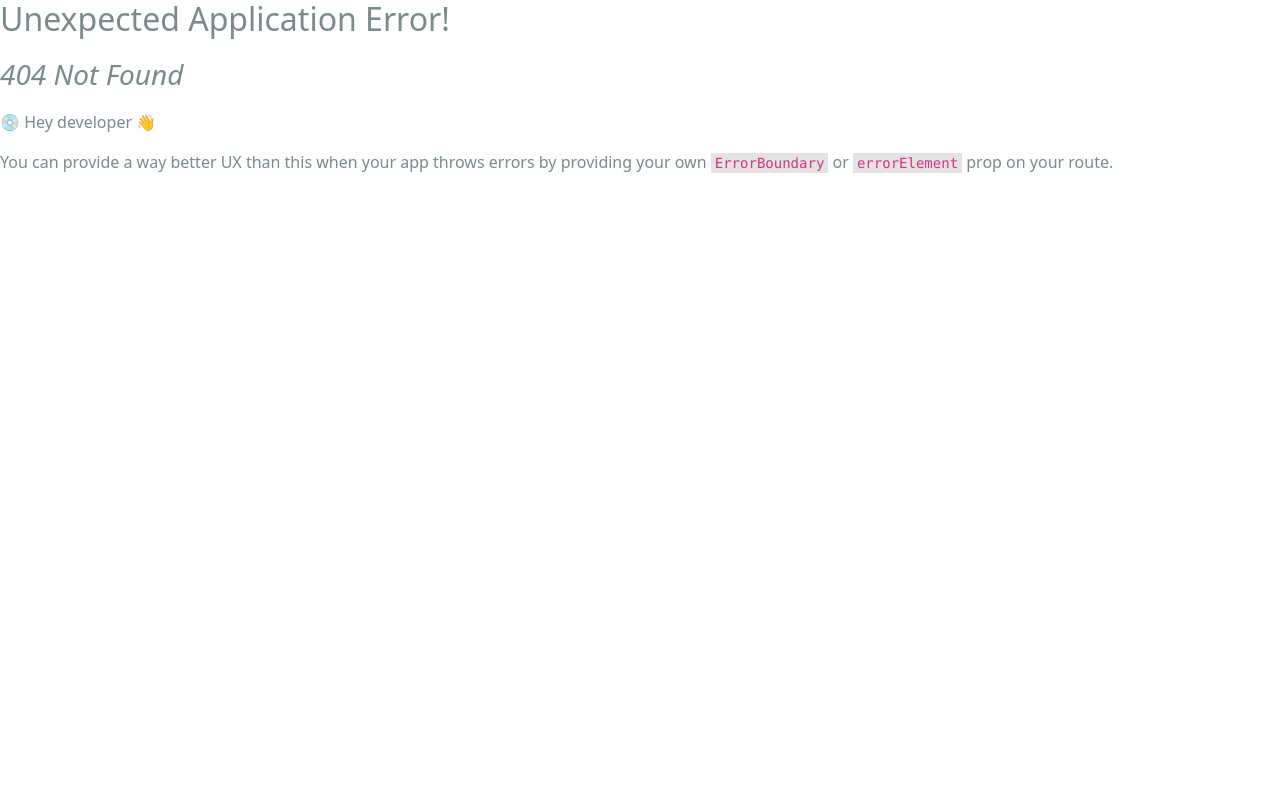
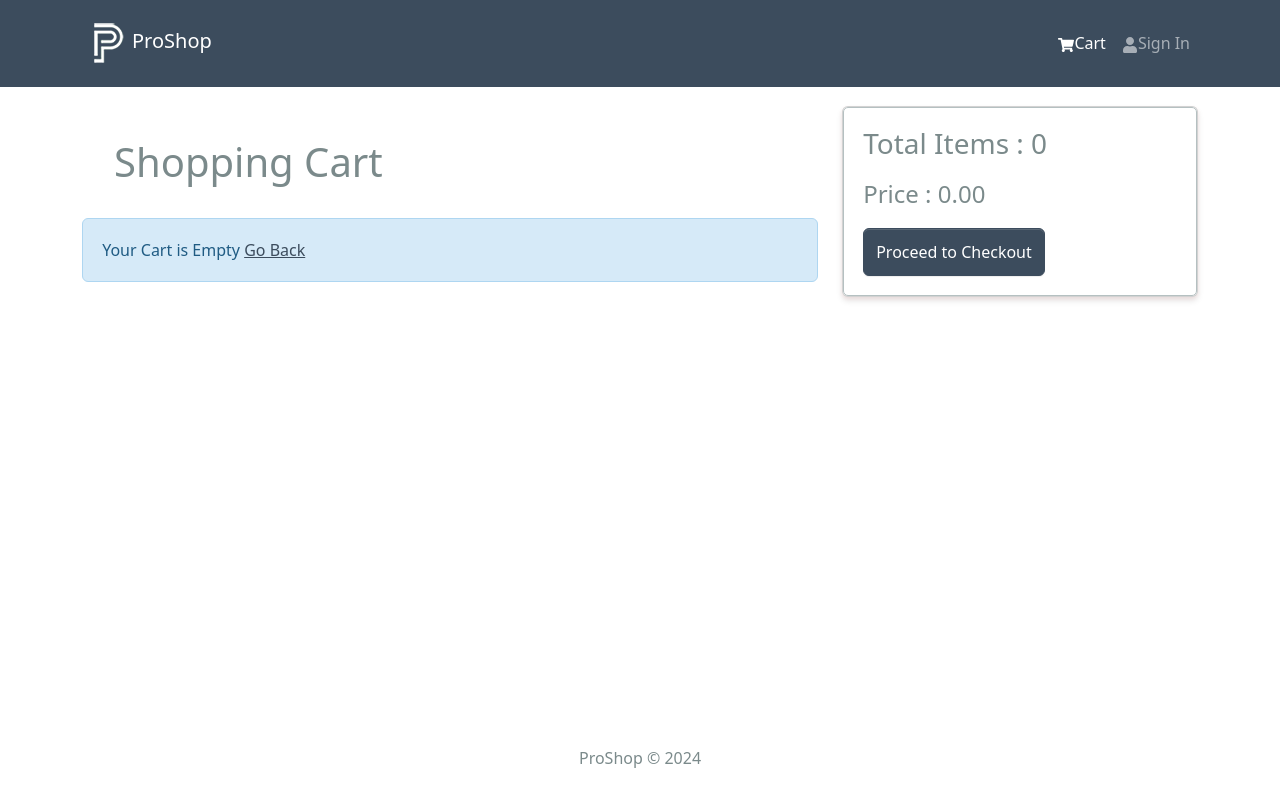
Before and after one commit to nareshkumar1201/ProShop, a React (Create React App) app in the folder frontend/: page /cart in a window 1280 px wide. Before the commit this address had no page. Shown: the top 802 px of the page. Built offline with nearby package versions, Linux system fonts and the light colour scheme.

Commit message:
completed cartscreen functionality

```diff
--- a/frontend/src/index.js
+++ b/frontend/src/index.js
@@ -16,11 +16,13 @@ import App from "./App";
 import reportWebVitals from "./reportWebVitals";
 import HomeScreen from "./screens/HomeScreen";
 import ProductScreen from "./screens/ProductScreen";
+import CartScreen from "./screens/CartScreen";
 const router = createBrowserRouter(
   createRoutesFromElements(
     <Route path="/" element={<App />}>
       <Route index={true} path="/" element={<HomeScreen />} />
       <Route path="/product/:id" element={<ProductScreen />} />
+      <Route path="/cart" element={<CartScreen />} />
     </Route>
   )
 );
--- a/frontend/src/screens/CartScreen.jsx
+++ b/frontend/src/screens/CartScreen.jsx
@@ -1,4 +1,6 @@
 import { useNavigate, Link } from "react-router-dom";
+import { useSelector, useDispatch } from "react-redux";
+import Message from "../components/Message";
 import {
   Row,
   Col,
@@ -8,8 +10,106 @@ import {
   Button,
   Card,
 } from "react-bootstrap";
+import { addToCart, removeFromCart } from "../slices/cartSlice";
+import { FaTrash } from "react-icons/fa";
+
 const CartScreen = () => {
-  return <div>CartScreen</div>;
+  const dispatch = useDispatch();
+  const navigate = useNavigate();
+  const { cartItems } = useSelector((state) => state.cart);
+  const addToCartHandler = async (product, qty) => {
+    dispatch(addToCart({ ...product, qty }));
+  };
+
+  const removeFromCartHandler = async (id) => {
+    console.log("remove from cart request", id);
+    dispatch(removeFromCart(id));
+  };
+
+  const checkoutHandler = () => {
+    navigate("/login?redirect=/shipping");
+  };
+
+  return (
+    <div>
+      <Row>
+        <Col md={8}>
+          <h1 style={{ margin: "2rem" }}>Shopping Cart</h1>
+          {cartItems.length === 0 ? (
+            <Message>
+              Your Cart is Empty <Link to="/">Go Back</Link>
+            </Message>
+          ) : (
+            <ListGroup variant="flush">
+              {cartItems.length > 0 &&
+                cartItems.map((item) => (
+                  <ListGroup.Item key={item._id}>
+                    <Row>
+                      <Col md={2}>
+                        <Image src={item.image} alt={item.name} fluid rounded />
+                      </Col>
+                      <Col md={3}>
+                        <Link to={`/product/${item._id}`}>{item.name}</Link>
+                      </Col>
+                      <Col md={1}>
+                        <Form.Control
+                          as="select"
+                          value={item.qty}
+                          onChange={(e) => {
+                            addToCartHandler(item, Number(e.target.value));
+                          }}
+                        >
+                          {[...Array(item.countInStock).keys()].map((x) => (
+                            <option key={x + 1} value={x + 1}>
+                              {x + 1}
+                            </option>
+                          ))}
+                        </Form.Control>
+                      </Col>
+                      <Col md={2}>{item.price}</Col>
+                      <Col md={2}>
+                        {Number(item.qty * item.price).toFixed(2)}
+                      </Col>
+
+                      <Col md={2}>
+                        <Button
+                          type="button"
+                          variant="light"
+                          onClick={() => removeFromCartHandler(item._id)}
+                        >
+                          <FaTrash />
+                        </Button>
+                      </Col>
+                    </Row>
+                  </ListGroup.Item>
+                ))}
+            </ListGroup>
+          )}
+        </Col>
+        <Col md={4}>
+          <Card>
+            <ListGroup>
+              <ListGroup.Item variant="flush">
+                <h3>
+                  Total Items : {cartItems.reduce((acc, i) => acc + i.qty, 0)}
+                </h3>
+                <h4>
+                  Price :{" "}
+                  {Number(
+                    cartItems.reduce((acc, i) => acc + i.qty * i.price, 0)
+                  ).toFixed(2)}
+                </h4>
+
+                <Button type="button" onClick={checkoutHandler}>
+                  Proceed to Checkout
+                </Button>
+              </ListGroup.Item>
+            </ListGroup>
+          </Card>
+        </Col>
+      </Row>
+    </div>
+  );
 };
 
 export default CartScreen;
--- a/frontend/src/screens/ProductScreen.jsx
+++ b/frontend/src/screens/ProductScreen.jsx
@@ -24,6 +24,7 @@ const ProductScreen = () => {
 
   const addToCartHandler = () => {
     dispatch(addToCart({ ...product, qty }));
+
     navigate("/cart");
   };
 
@@ -69,7 +70,6 @@ const ProductScreen = () => {
                 <ListGroup.Item>
                   Description :{product.description}
                 </ListGroup.Item>
-                000
               </ListGroup>
             </Col>
             <Col md={3}>
@@ -102,7 +102,7 @@ const ProductScreen = () => {
                         <Form.Control
                           as="select"
                           value={qty}
-                          onChange={(e) => setQty(e.target.value)}
+                          onChange={(e) => setQty(Number(e.target.value))}
                         >
                           {[...Array(product.countInStock).keys()].map((x) => (
                             <option key={x + 1} value={x + 1}>
--- a/frontend/src/slices/cartSlice.js
+++ b/frontend/src/slices/cartSlice.js
@@ -24,10 +24,14 @@ const cartSlice = createSlice({
       }
       return updateCart(state);
     },
+    removeFromCart: (state, action) => {
+      state.cartItems = state.cartItems.filter((i) => i._id !== action.payload);
+      return updateCart(state);
+    },
   },
 });
 
-export const { addToCart } = cartSlice.actions;
+export const { addToCart, removeFromCart } = cartSlice.actions;
 export default cartSlice.reducer;
 
 /*any thing we create in reducer such as add to cart,remove from cart
```
Also changed, not shown: 1 other file (tests, documents, lock files or other folders).
